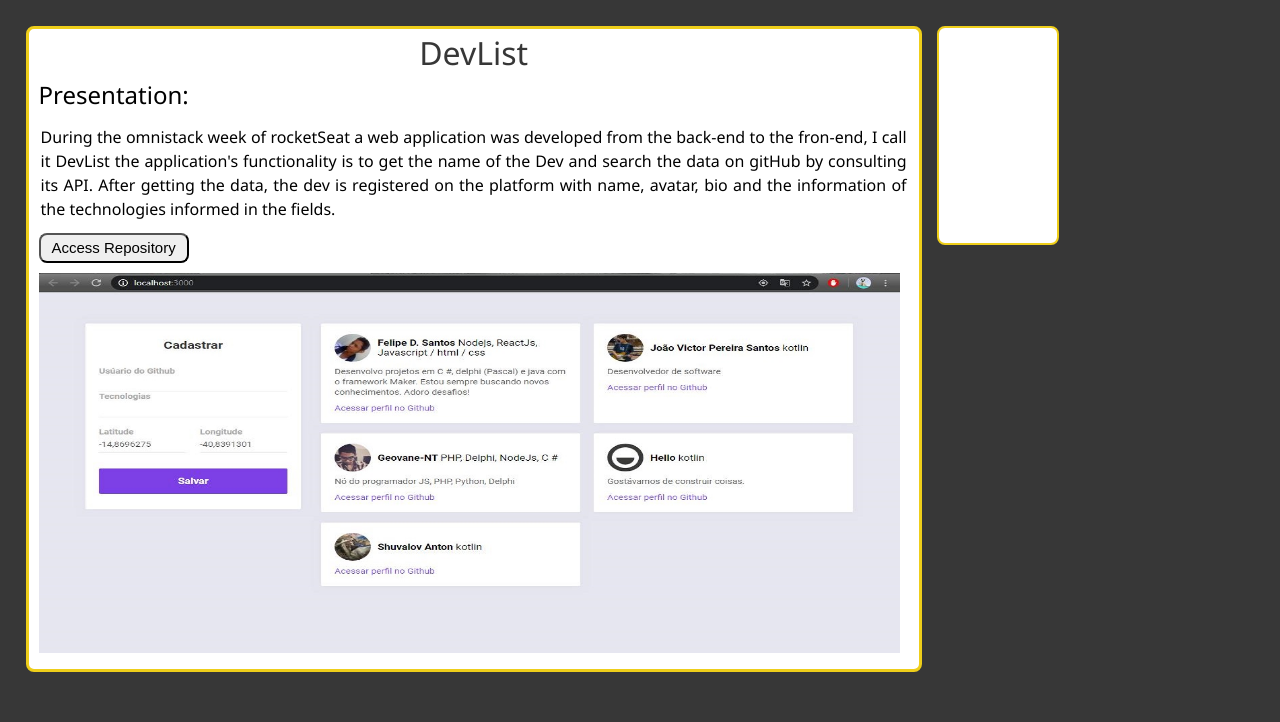
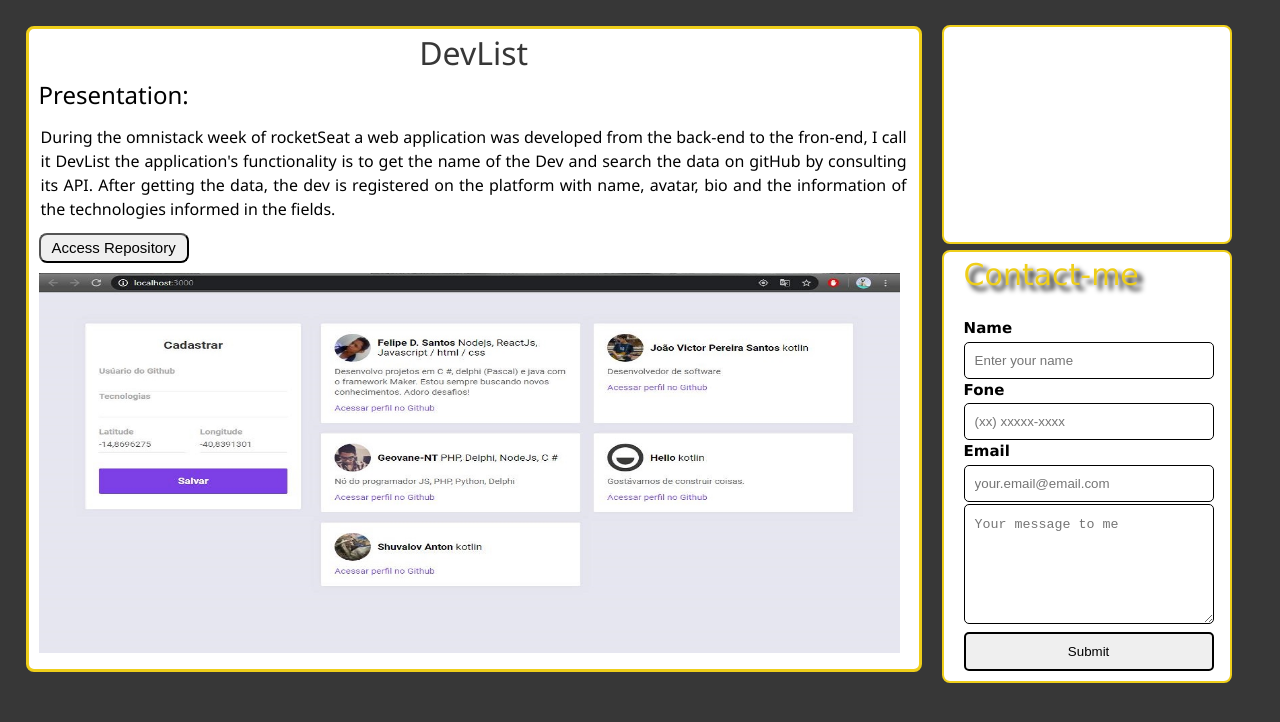
Before and after one commit to lycan-nt/my_portyfolio, a website: page dist/works/devlist.html in a window 1280 px wide. Drawn offline with Linux system fonts and the light colour scheme.

Commit message:
About project

```diff
--- a/dist/works/base.css
+++ b/dist/works/base.css
@@ -1,3 +1,7 @@
+:root {
+    --primary-color: #eece1a;
+}
+
 *{
     margin: 0;
     padding: 0;
@@ -7,11 +11,13 @@ body {
     background-color: #373737;
 }
 
-.teste {
+.page {
     display: flex;
 }
 
 .boxpjt {
+
+
 
     margin-left: 2%;
     margin-top: 2%;
@@ -19,7 +25,7 @@ body {
     width: 70%;
     height: auto;
     background-color: white;
-    border: solid 3px #eece1a;
+    border: solid 3px var(--primary-color);
     border-radius: 8px;
 
 }
@@ -54,7 +60,7 @@ body {
 
 .repo:hover {
     cursor: pointer;
-    background-color: #eece1a;
+    background-color: var(--primary-color);
 
     transition: background-color 1s;
 }
@@ -76,14 +82,96 @@ body {
 
 
 .profile {
+
+
     float: right;
 
     background-color: white;
-    margin-top: 2%;
+    margin-top: 8%;
     margin-left: 15px;
 
-    border: solid 2px #eece1a;
+    border: solid 2px var(--primary-color);
     border-radius: 8px;
 
-    height: 219px;;
+    height: 219px;
+    width: 290px;
+
 }
+
+
+
+/*Form contac-me*/
+form {
+    margin-top: 250px;
+    margin-left: 20px;
+    width: 290px;
+
+}
+
+
+
+form.contact {
+    font-family: Verdana, Tahoma, sans-serif;
+    font-size: 15px;
+    background-color: white;
+    border: solid 2px var(--primary-color);
+    border-radius: 8px;
+    max-width: 300px;
+}
+
+form.contact h1 {
+    margin-bottom: 20px;
+    margin-left: 20px;
+    color: var(--primary-color);
+    text-shadow: 5px 5px 5px black;
+}
+
+form.contact
+input,
+textarea {
+    width: 250px;
+    padding: 10px;
+    color: black;
+    margin-left: 20px;
+    -webkit-border-radius: 5px;
+    -moz-border-radius: 5px;
+    border: 1px solid;
+
+    margin-top: 2px;
+}
+
+form.contact .btnsub {
+    border: solid 2px black;
+    margin-bottom: 10px;
+
+}
+
+form.contact .btnsub:hover {
+    background-color: var(--primary-color);
+    transition: background-color 1s;
+    cursor: pointer;
+}
+
+form.contact .submit input {
+    background-color: #66ffff;
+    height: 40px;
+    width: 100px;
+    font-weight: bold;
+    -webkit-border-radius: 5px;
+    -moz-border-radius: 5px;
+    border: 1px solid;
+    color: black;
+}
+
+form.contact textarea {
+    width: 250px;
+    height: 120px;
+    line-height: 20px;
+    max-width: 250px;
+}
+
+form.contact label {
+    margin-left: 20px;
+    color: black;
+    font-weight: bold;
+}
--- a/dist/works/devlist.html
+++ b/dist/works/devlist.html
@@ -12,7 +12,7 @@
 
 <body>
 
-    <div class="teste">
+    <div class="page">
 
     <div class="boxpjt">
         <h1>DevList</h1>
@@ -29,11 +29,57 @@
 
     </div>
 
-    <script type="text/javascript" src="https://platform.linkedin.com/badges/js/profile.js" async defer></script>
+    <div class='colum-right'>
 
-    <div  class="LI-profile-badge profile"  data-version="v1" data-size="medium" data-locale="pt_BR" data-type="horizontal" data-theme="light" data-vanity="felipe-d-santos"><a class="LI-simple-link" href='https://br.linkedin.com/in/felipe-d-santos?trk=profile-badge'>Felipe D. Santos</a></div>
+
+          <script type="text/javascript" src="https://platform.linkedin.com/badges/js/profile.js" async defer></script>
+
+          <div  class="LI-profile-badge profile"  data-version="v1" data-size="medium" data-locale="pt_BR" data-type="horizontal" data-theme="light" data-vanity="felipe-d-santos"><a class="LI-simple-link" href='https://br.linkedin.com/in/felipe-d-santos?trk=profile-badge'>Felipe D. Santos</a></div>
+
+                        <!-- Form email -->
+                        <form name="email" class="contact"
+                        action="https://formspree.io/xknqzrql"
+                        method="POST"
+                        >
+                          <h1>Contact-me</h1>
+
+                          <p class="name">
+                            <label for="name">Name</label><br>
+                            <input type="text" id="nameid" placeholder="Enter your name" required="required" name="name" />
+
+                          </p>
+
+                          <p class="fone">
+                            <label for="fone">Fone</label><br>
+                            <input type="text" id="foneid" placeholder="(xx) xxxxx-xxxx" name="fone" />
+
+                          </p>
+
+                          <p>
+                            <label for="email">Email</label><br>
+                            <input type="email" id="emailid" placeholder="your.email@email.com" name="email" />
+
+                          </p>
+
+                          <p>
+                            <textarea name="message" placeholder="Your message to me"></textarea>
+                          </p>
+
+                          <p>
+                            <input class="btnsub" type="submit" onclick="Submit();" value="Submit" />
+                          </p>
+
+                        </form>
 
     </div>
+
+
+
+
+
+</div>
+
+  <script src="./email.js"></script>
 </body>
 
 </html>
```
